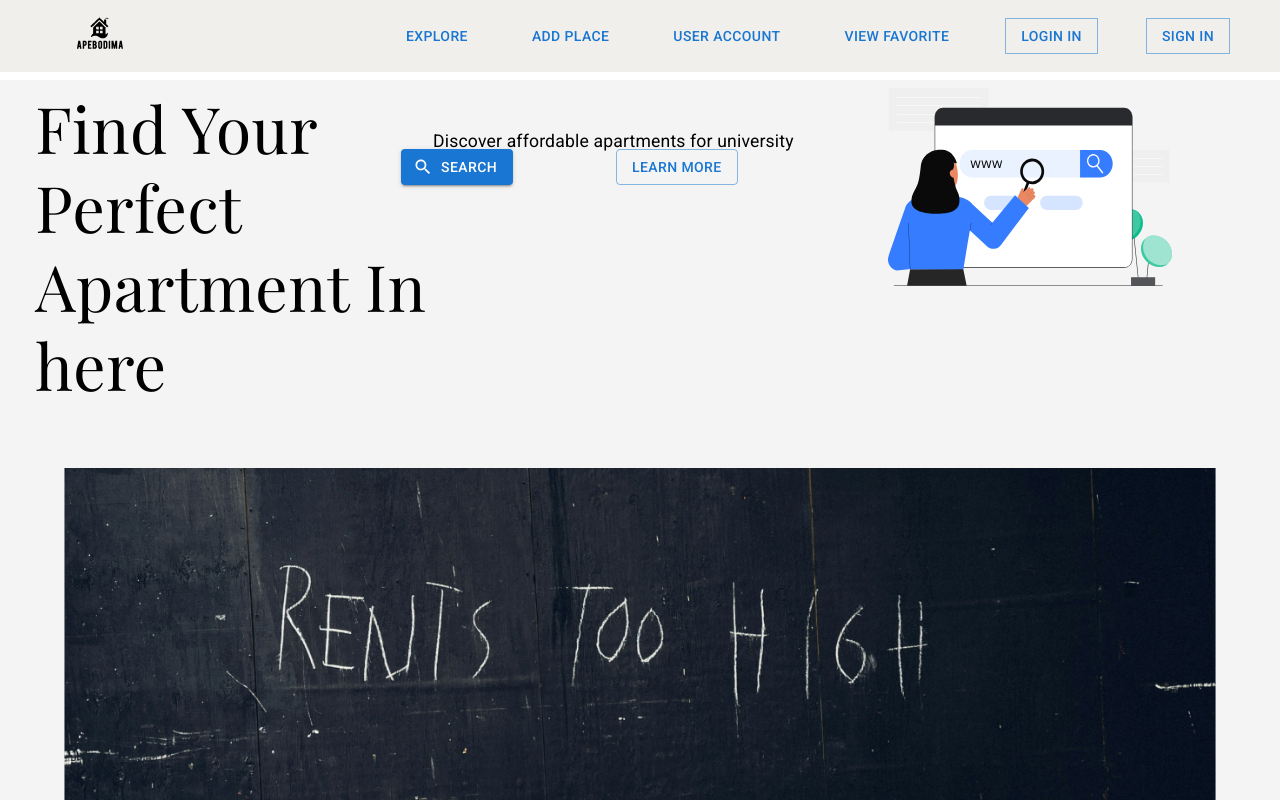
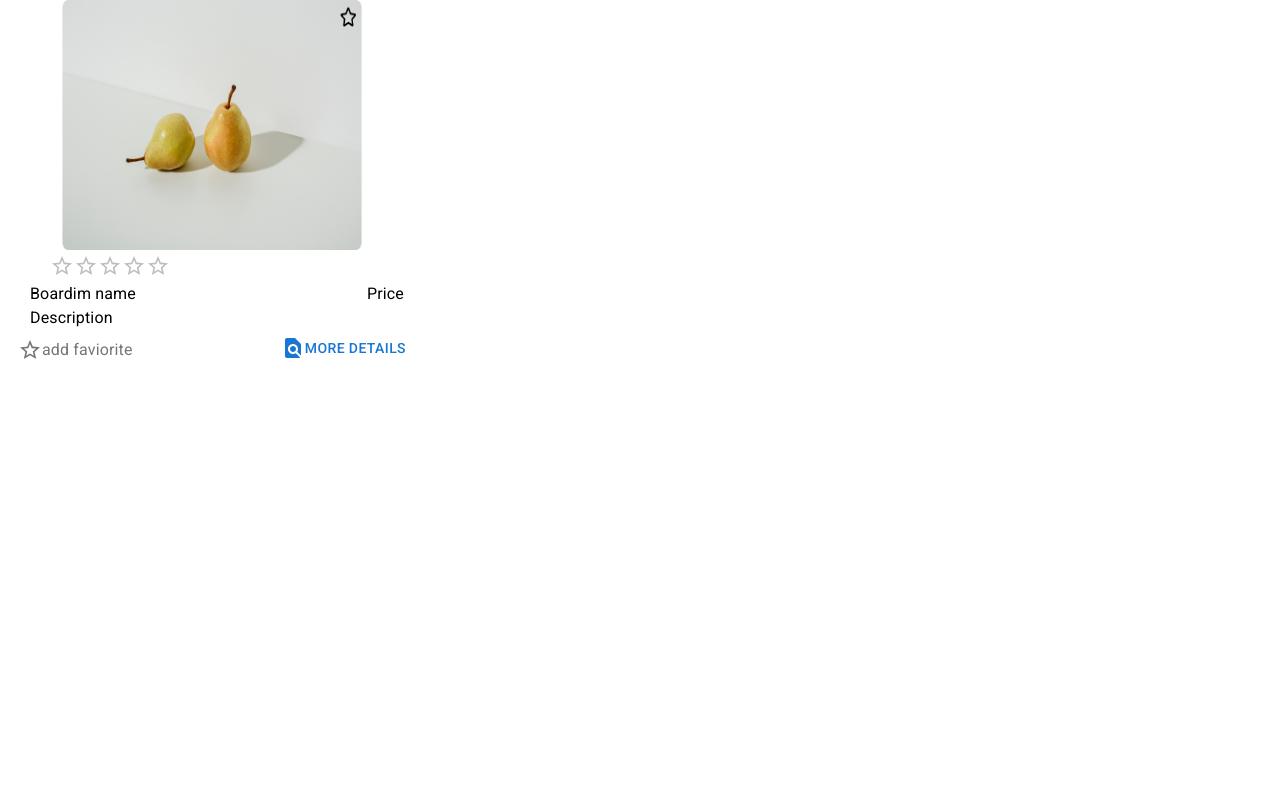
Before and after one commit to catherineambrad/RentManagement-springboot, a React (Create React App) app in the folder webapp-frontend/: page / in a window 1280 px wide. Built offline with nearby package versions, Linux system fonts and the light colour scheme; a web font is replaced by a local one.

Commit message:
create a add boardim component

```diff
--- a/webapp-frontend/src/App.js
+++ b/webapp-frontend/src/App.js
@@ -5,17 +5,28 @@ import Register from "./pages/Register";
 import Home from "./pages/Home";
 import AboutUs from "./pages/AboutUs";
 import AddBodim from "./pages/AddBodim";
+import BoardimCard from "./component/BoardimCard"
 const App = () => {
   return (
-    <BrowserRouter>
-      <Routes>
-        <Route path="/" element={<MainLayout />}>
-          <Route index element={<Home />} />
-          <Route path="/addBodim" element={<AddBodim />} />
-          <Route path="/a" element={<AboutUs />} />
-        </Route>
-      </Routes>
-    </BrowserRouter>
+    <div
+      style={{
+        alignItems:"center",
+        position:"relative",
+        marginLeft:"10px"
+      }}
+    >
+      <BoardimCard
+      />
+    </div>
+    // <BrowserRouter>
+    //   <Routes>
+    //     <Route path="/" element={<MainLayout />}>
+    //       <Route index element={<Home />} />
+    //       <Route path="/addBodim" element={<AddBodim />} />
+    //       <Route path="/a" element={<AboutUs />} />
+    //     </Route>
+    //   </Routes>
+    // </BrowserRouter>
   );
 };
 
--- /dev/null
+++ b/webapp-frontend/src/component/BoardimCard.jsx
@@ -0,0 +1,121 @@
+import { Button, Grid, IconButton, Rating, Typography } from "@mui/material";
+import React, { useState } from "react";
+import boardimimg from "./images/BoardimCard.png";
+import FindInPageIcon from "@mui/icons-material/FindInPage";
+import StarOutlineIcon from "@mui/icons-material/StarOutline";
+import GradeIcon from "@mui/icons-material/Grade";
+const BoardimCard = () => {
+  const [faviorite, setFaviorite] = useState(false);
+    const checkfaviorite=()=>{
+        if (faviorite === true) {
+            setFaviorite(false);
+          } else {
+            setFaviorite(true);
+          }
+    }
+  return (
+    <Grid
+      sx={{
+        width: "404px",
+        height: "auto",
+        display: "flex",
+        flexDirection: "column",
+        justifyContent: "center",
+      }}
+    >
+      <Grid
+        item
+        sx={{
+          alignSelf: "center",
+        }}
+      >
+        <img
+          src={boardimimg}
+          alt="boardim"
+          style={{
+            width: "300px",
+            height: "250px",
+          }}
+        />
+      </Grid>
+      <Grid
+        item
+        sx={{
+          marginLeft: "40px",
+        }}
+      >
+        <Rating readOnly></Rating>
+      </Grid>
+      <Grid
+        item
+        sx={{
+          display: "flex",
+          flexDirection: "row",
+          justifyContent: "space-between",
+        }}
+      >
+        <Typography
+          sx={{
+            marginLeft: "20px",
+          }}
+        >
+          Boardim name
+        </Typography>
+        <Typography
+          sx={{
+            marginRight: "10px",
+          }}
+        >
+          Price
+        </Typography>
+      </Grid>
+      <Grid
+        item
+        sx={{
+          position: "left",
+        }}
+      >
+        <Typography
+          sx={{
+            marginLeft: "20px",
+          }}
+        >
+          Description
+        </Typography>
+      </Grid>
+      <Grid
+        item
+        sx={{
+          display: "flex",
+          flexDirection: "row",
+          justifyContent: "space-between",
+        }}
+      >
+        <IconButton
+          onClick={() => {
+            {checkfaviorite()}
+          }}
+          sx={{
+
+          }}
+        >
+          {faviorite ? <GradeIcon /> : <StarOutlineIcon />}<Typography>add faviorite</Typography>
+        </IconButton>
+
+        <div>
+          <Button
+            sx={{
+              background: "white",
+              textDecoration: "none",
+            }}
+          >
+            <FindInPageIcon />
+            More Details
+          </Button>
+        </div>
+      </Grid>
+    </Grid>
+  );
+};
+
+export default BoardimCard;
--- a/webapp-frontend/src/pages/Register.jsx
+++ b/webapp-frontend/src/pages/Register.jsx
@@ -13,20 +13,30 @@ import VisibilityOffOutlinedIcon from "@mui/icons-material/VisibilityOffOutlined
 import InputAdornment from "@mui/material/InputAdornment";
 import IconButton from "@mui/material/IconButton";
 import VisibilityOutlinedIcon from "@mui/icons-material/VisibilityOutlined";
-import CloseIcon from '@mui/icons-material/Close';
+import CloseIcon from "@mui/icons-material/Close";
 
-
-const Register = ({closeDialog,registerStatus}) => {
+const Register = ({ closeDialog, registerStatus }) => {
   const [showPass, setShowPass] = useState(false);
   const [firstPassShow, setFirstPassShow] = useState(false);
   const [password1, setPassword1] = useState("");
   const [password2, setPassword2] = useState("");
   const [comparison, setComparison] = useState(true);
   const [errors, setError] = useState(false);
-  const closeRegisterPage=()=>{
-      closeDialog=false;
+  const [name,setName]=useState("");
+  const [email,setEmail]=useState("");
+  const [username,setUserName]=useState("");
+  const [user,setUser]=useState(
+    {
+      name:"",
+      email:"",
+      username:"",
+      password:""
+    }
+  );
+  const closeRegisterPage = () => {
+    closeDialog = false;
     registerStatus(false);
-  }
+  };
   useEffect(() => {
     if (password1 === password2 || password2 === "") {
       setComparison(true);
@@ -37,47 +47,53 @@ const Register = ({closeDialog,registerStatus}) => {
     }
   }, [password1, password2]);
 
+  const submitForm=(event)=>{{
+      event.preventDefault();
+      setUser({name:name,email:email,username:username,password:password1});
+      console.log(user);
+      console.log(name);
+      console.log("submitted ")
+
+
+  }}
+
   return (
     <Container
       maxWidth={"md"}
-
       sx={{
         bgcolor: "#EBEFFF",
-      display: 'flex',
-      justifyContent: 'center',
-      alignItems: 'center',
-      marginTop:"10px",
-      marginBottom:"10px",
-      flexDirection:"column",
+        display: "flex",
+        justifyContent: "center",
+        alignItems: "center",
+        marginTop: "10px",
+        marginBottom: "10px",
+        flexDirection: "column",
       }}
     >
       <IconButton
-        sx={
-          {
-            position:"fixed",
-            right:{
-              xs:"20px",
-              md:"100px",
-              sm:"0px",
-              lg:"330px"
+        sx={{
+          position: "fixed",
+          right: {
+            xs: "20px",
+            md: "100px",
+            sm: "0px",
+            lg: "330px",
           },
-            top:{
-              xs:"10px",
-              md:"10px",
-              sm:"10px",
-              lg:"10px"
+          top: {
+            xs: "10px",
+            md: "10px",
+            sm: "10px",
+            lg: "10px",
           },
-            '&:hover': {
-          color: 'red',
-        }
-
-          }
-        }
-        onClick={()=>{
+          "&:hover": {
+            color: "red",
+          },
+        }}
+        onClick={() => {
           closeRegisterPage();
         }}
       >
-        <CloseIcon/>
+        <CloseIcon />
       </IconButton>
 
       <Grid
@@ -89,11 +105,9 @@ const Register = ({closeDialog,registerStatus}) => {
           justifyContent: "space-between",
           height: "auto",
           padding: "10px",
-          height:"100%"
+          height: "100%",
         }}
       >
-
-
         <Grid
           item
           xs={12}
@@ -105,7 +119,7 @@ const Register = ({closeDialog,registerStatus}) => {
             display: "flex",
             justifyContent: "center",
             alignItems: "center",
-            height:"100%"
+            height: "100%",
           }}
         >
           <img
@@ -128,9 +142,12 @@ const Register = ({closeDialog,registerStatus}) => {
             display: "flex",
             flexDirection: "column",
             alignItems: "center",
-            height:"100%"
+            height: "100%",
           }}
           component="form"
+          onSubmit={(event)=>{
+            submitForm(event);
+          }}
         >
           <Typography
             sx={{ color: "#1A1A1A", fontSize: "16px", fontWeight: "600" }}
@@ -140,37 +157,50 @@ const Register = ({closeDialog,registerStatus}) => {
           <div style={{ marginTop: "30px", width: "100%" }}>
             <Typography>Name:</Typography>
             <TextField
+              name="name"
               className="custom-textfield"
               type="input"
               fullWidth
               variant="outlined"
               size="small"
+              onChange={(e)=>{
+                setName(e.target.value);
+              }}
             />
           </div>
           <div style={{ marginTop: "30px", width: "100%" }}>
             <Typography>Email-Address:</Typography>
             <TextField
+              name="email"
               className="custom-textfield"
               type="input"
               fullWidth
               variant="outlined"
               size="small"
+              onChange={(e)=>{
+                  setEmail(e.target.value)
+              }}
             />
           </div>
           <div style={{ marginTop: "30px", width: "100%" }}>
             <Typography>UserName:</Typography>
             <TextField
+              name="username"
               className="custom-textfield"
               type="input"
               fullWidth
               variant="outlined"
               size="small"
+              onChange={(e)=>{
+                setUserName(e.target.value)
+              }}
             />
           </div>
 
           <div style={{ marginTop: "30px", width: "100%" }}>
             <Typography>Password:</Typography>
             <TextField
+              name="password"
               InputProps={{
                 endAdornment: (
                   <InputAdornment position="end">
@@ -233,7 +263,12 @@ const Register = ({closeDialog,registerStatus}) => {
             />
           </div>
           <div style={{ marginTop: "45px", width: "100%" }}>
-            <Button sx={{ bgcolor: "#9EC9F7", width: "100%" }}>Register</Button>
+            <Button
+              sx={{ bgcolor: "#9EC9F7", width: "100%" }}
+              type="submit"
+            >
+              Register
+            </Button>
           </div>
           <div className="register">
             <Typography
```
Also changed, not shown: webapp-frontend/src/component/images/BoardimCard.png (added), webapp-frontend/src/component/images/Fill.png (added). Lines whose indentation alone changed are shown as unchanged.
